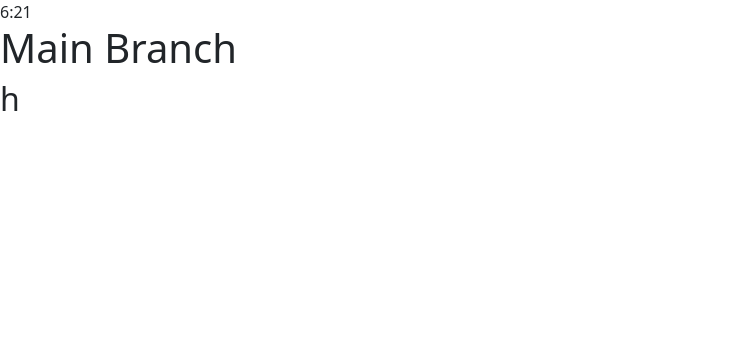
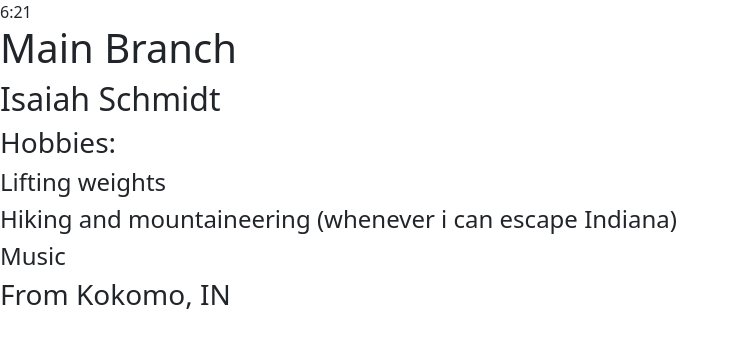
Before and after one commit to IsaiahSchmidt/TeamGitExercise, a plain HTML site: page index.html in a window 1280 px wide. Shown: the whole page, without its empty margins (0-739 px from the left). Drawn offline with nearby package versions, Linux system fonts and the light colour scheme.

Commit message:
profile done

```diff
--- a/index.html
+++ b/index.html
@@ -14,7 +14,13 @@
   </head>
   <body>
     <h1>Main Branch</h1>
-    <h2>h</h2>
+    <h2>Isaiah Schmidt</h2>
+    <h3>Hobbies:</h3>
+    <h4>Lifting weights</h4>
+    <h4>Hiking and mountaineering (whenever i can escape Indiana)</h4>
+    <h4>Music</h4>
+    <h3>From Kokomo, IN</h3>
+
 
     <script
       src="https://cdn.jsdelivr.net/npm/bootstrap@5.1.3/dist/js/bootstrap.bundle.min.js"
```
